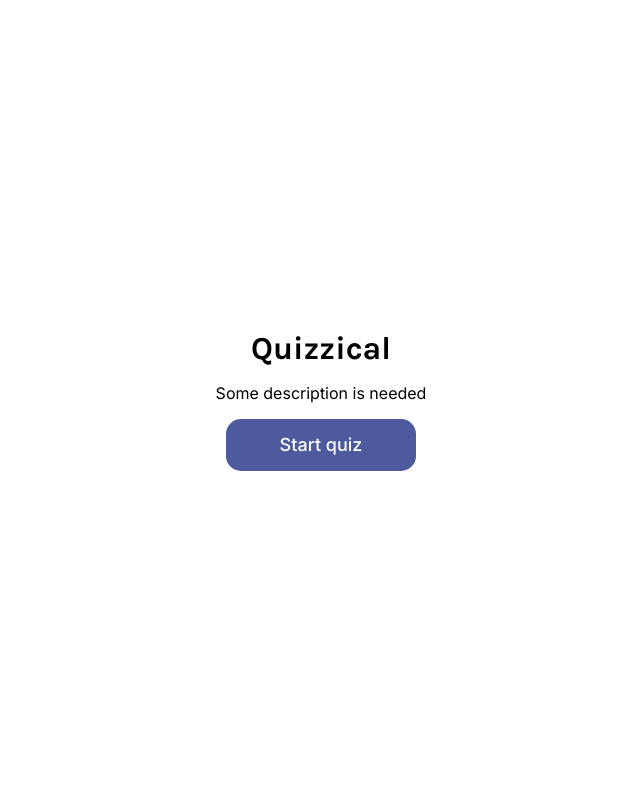
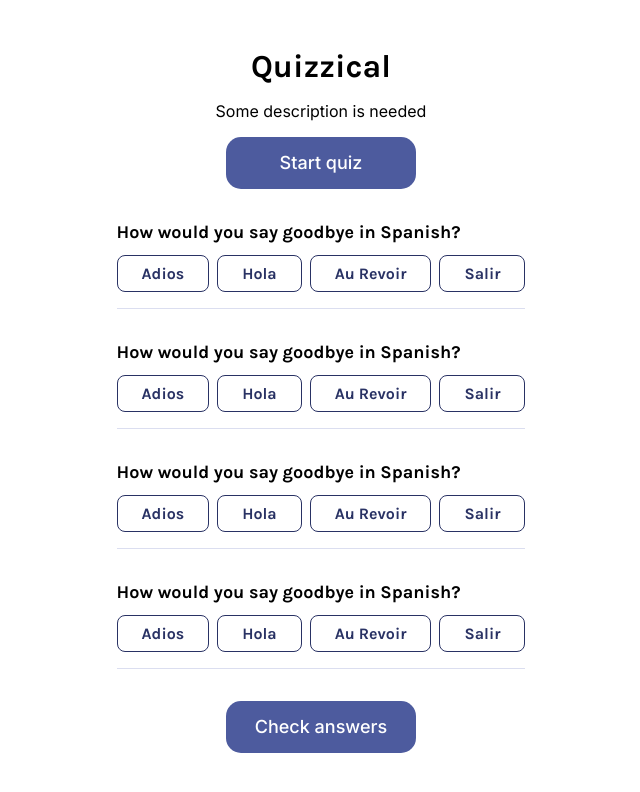
Before and after one commit to barryhanna/quizzical, a React (Create React App) app: page / in a window 1280 px wide. Shown: the top 792 px of the page, without its empty margins (319-959 px from the left). Built offline with nearby package versions, Linux system fonts and the light colour scheme.

Commit message:
added styles

```diff
--- a/src/App.js
+++ b/src/App.js
@@ -1,10 +1,12 @@
 import './App.css';
 import Intro from './components/Intro';
+import QuestionPanel from './components/QuestionPanel';
 
 function App() {
   return (
     <div className="App">
       <Intro />
+      <QuestionPanel />
     </div>
   );
 }
--- /dev/null
+++ b/src/components/Question.js
@@ -0,0 +1,16 @@
+import React from 'react';
+import QuestionOption from './QuestionOption';
+
+const Question = () => (
+  <div className="question">
+    <p className="question--text">How would you say goodbye in Spanish?</p>
+    <div className="question--answer-options">
+      <QuestionOption optionText={'Adios'} />
+      <QuestionOption optionText={'Hola'} />
+      <QuestionOption optionText={'Au Revoir'} />
+      <QuestionOption optionText={'Salir'} />
+    </div>
+  </div>
+);
+
+export default Question;
--- /dev/null
+++ b/src/components/QuestionOption.js
@@ -0,0 +1,7 @@
+import React from 'react';
+
+const QuestionOption = ({ optionText }) => (
+  <div className="question--option">{optionText}</div>
+);
+
+export default QuestionOption;
--- /dev/null
+++ b/src/components/QuestionPanel.js
@@ -0,0 +1,16 @@
+import React from 'react';
+import Question from './Question';
+
+const QuestionPanel = () => {
+  return (
+    <div>
+      <Question />
+      <Question />
+      <Question />
+      <Question />
+      <button>Check answers</button>
+    </div>
+  );
+};
+
+export default QuestionPanel;
--- a/src/index.css
+++ b/src/index.css
@@ -11,9 +11,18 @@
   --clr-blue: #4d5b9e;
   --clr-blue-dark: #293264;
   --clr-blue-light: #d6dbf5;
+  --clr-blue-lighter: #dbdef0;
   --clr-white: #f5f7fb;
+  --clr-green: #94d7a2;
+  --clr-red: #f8bcbc;
 
   --clr-heading-text: var(--clr-blue-dark);
+  --clr-question-divider: var(--clr-blue-lighter);
+
+  --clr-answer-selected-bg: var(--clr-blue-light);
+  --clr-answer-selected-text: var(--clr-blue-dark);
+  --clr-answer-correct-bg: var(--clr-green);
+  --clr-answer-wrong-bg: var(--clr-red);
 }
 
 body {
@@ -54,6 +63,56 @@ button {
   margin: auto;
 }
 
+.question {
+  display: flex;
+  flex-direction: column;
+  gap: 0.75em;
+  width: 100%;
+  padding-bottom: 1em;
+  margin-block: 2em;
+  border-bottom: 1px solid var(--clr-blue-lighter);
+}
+
+.question--text {
+  font-family: 'Karla', sans-serif;
+  font-size: 18px;
+  text-align: left;
+}
+
+.question--answer-options {
+  display: flex;
+  gap: 0.5em;
+}
+
+.question--option {
+  display: inline-block;
+  background-color: transparent;
+  color: var(--clr-blue-dark);
+
+  font-family: 'Karla', sans-serif;
+
+  padding: 0.5em 1.5em;
+
+  border: 1px solid currentColor;
+  border-radius: 8px;
+}
+
+.question--option.selected {
+  background-color: var(--clr-answer-selected-bg);
+  border: 1px solid var(--clr-answer-selected-bg);
+}
+
+.question--option.correct {
+  background-color: var(--clr-answer-correct-bg);
+  border: 1px solid var(--clr-answer-correct-bg);
+}
+
+.question--option.wrong {
+  background-color: var(--clr-answer-wrong-bg);
+  border: 1px solid var(--clr-answer-wrong-bg);
+  opacity: 0.5;
+}
+
 .flow > * + * {
   margin-top: 1rem;
 }
```
